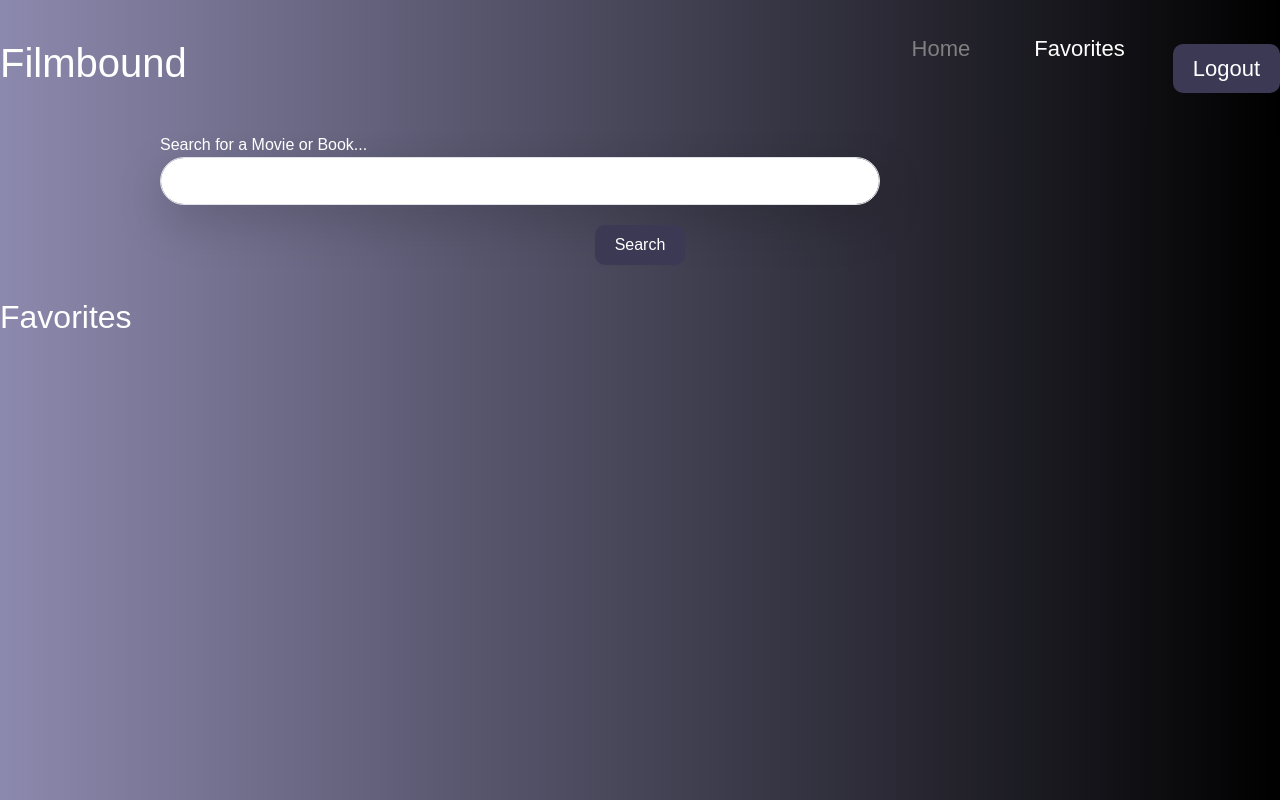
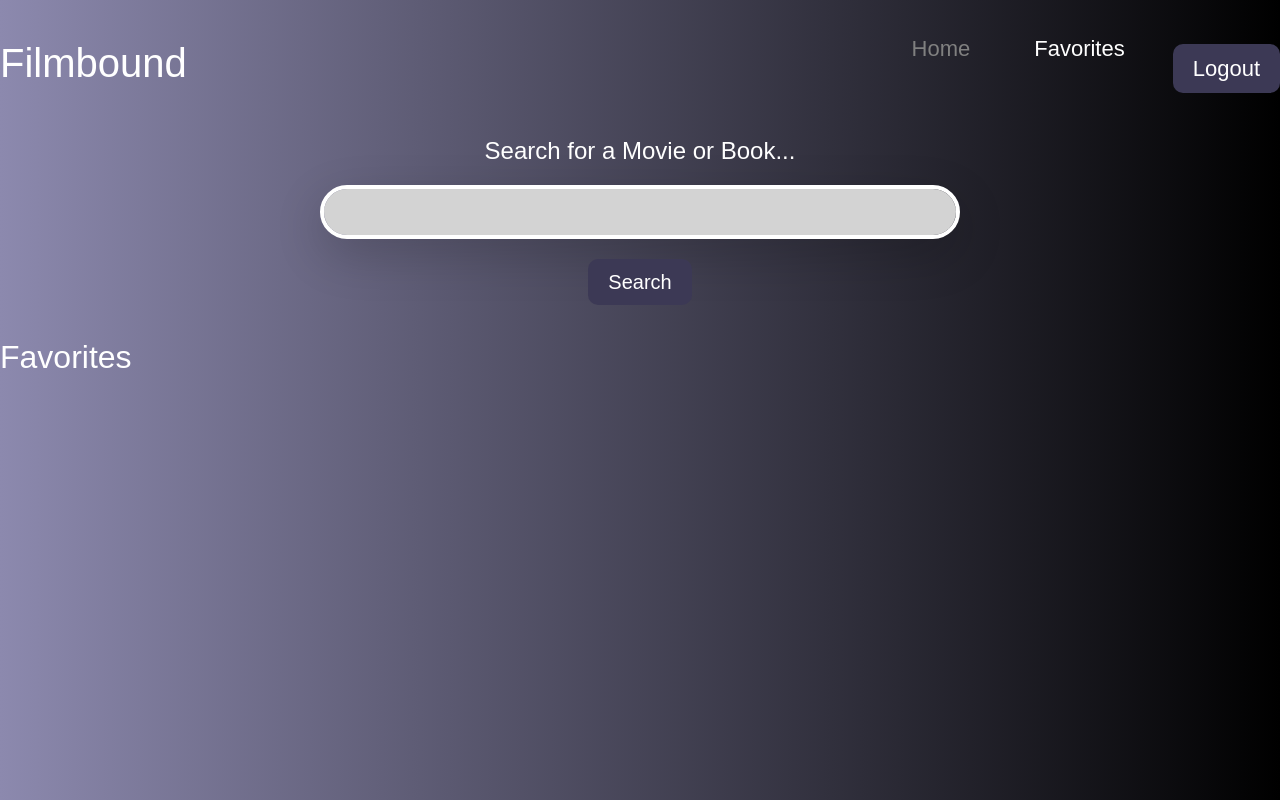
Before and after one commit to SMitchell92/Filmbound, a React (Vite) app in the folder client/: page / in a window 1280 px wide. Built offline with nearby package versions, Linux system fonts and the light colour scheme; sample sign-in values are in the browser's storage.

Commit message:
Added Search Bar Styles

```diff
--- a/client/src/App.css
+++ b/client/src/App.css
@@ -99,3 +99,8 @@ button:hover {
   .login-form {
     background-color: #282c34;
   }
+
+  #titleSearchInput input{
+    background-color: lightgrey;
+    border: white 4px solid;
+  }
--- a/client/src/components/SearchDisplay.tsx
+++ b/client/src/components/SearchDisplay.tsx
@@ -25,8 +25,8 @@ function SearchDisplay(props: any) {
                                         index === 0 ?
                                             (
                                                 <div>
-                                                <h2>{result.title}</h2>
-                                                <img src={`https://image.tmdb.org/t/p/w500/${result.poster_path}`} alt="movie poster" />
+                                                    <h2>{result.title}</h2>
+                                                    <img src={`https://image.tmdb.org/t/p/w500/${result.poster_path}`} alt="movie poster" />
                                                 </div>
                                             ) : null
                                     }
--- a/client/src/pages/HomePage.tsx
+++ b/client/src/pages/HomePage.tsx
@@ -72,14 +72,14 @@ const HomePage: React.FC = () => {
 
   return (
     <div>
+    <div className="d-flex justify-content-center align-items-center">
       {/* <h1>Homepage</h1> */}
-
-      <form>
-        <div id="titleSearchInput" className="w-75">
-          <label htmlFor="name">Search for a Movie or Book...</label>
+      <form className="w-100">
+      <div className="mb-3 fs-4" id="name">Search for a Movie or Book...</div>
+        <div id="titleSearchInput" className="d-flex justify-content-center w-100">
           <br></br>
           <input
-            className="form-control form-control-lg rounded-pill shadow-lg w-75"
+            className="form-control form-control-lg rounded-pill shadow-lg w-50"
             type="text"
             id="name"
             name="name" required
@@ -88,8 +88,9 @@ const HomePage: React.FC = () => {
               setInputName(event.target.value)
             }}></input>
         </div>
-        <button onClick={handleFormSubmit} type="submit">Search</button>
+        <button onClick={handleFormSubmit} type="submit" className="fs-5">Search</button>
       </form>
+      </div>
 
       <div style={{
         display: "flex",
@@ -122,6 +123,7 @@ const HomePage: React.FC = () => {
         ))}
       </div>
     </div>
+    // </div>
   );
 }
 
--- a/client/src/pages/LoginPage.tsx
+++ b/client/src/pages/LoginPage.tsx
@@ -39,7 +39,7 @@ const LoginPage: React.FC = () => {
     return (
         <div className="d-flex justify-content-center align-items-center">
             <div className="col-md-6 col-lg-2 bg-light bg-opacity-25 rounded-3 p-4 shadow-lg">
-            <h1 className="loginpage">Login</h1>
+            <h1 className="loginpage fw-bold">Login</h1>
             <br></br>
             <form onSubmit={handleFormSubmit}>
                 <div className="username mb-3">
```
